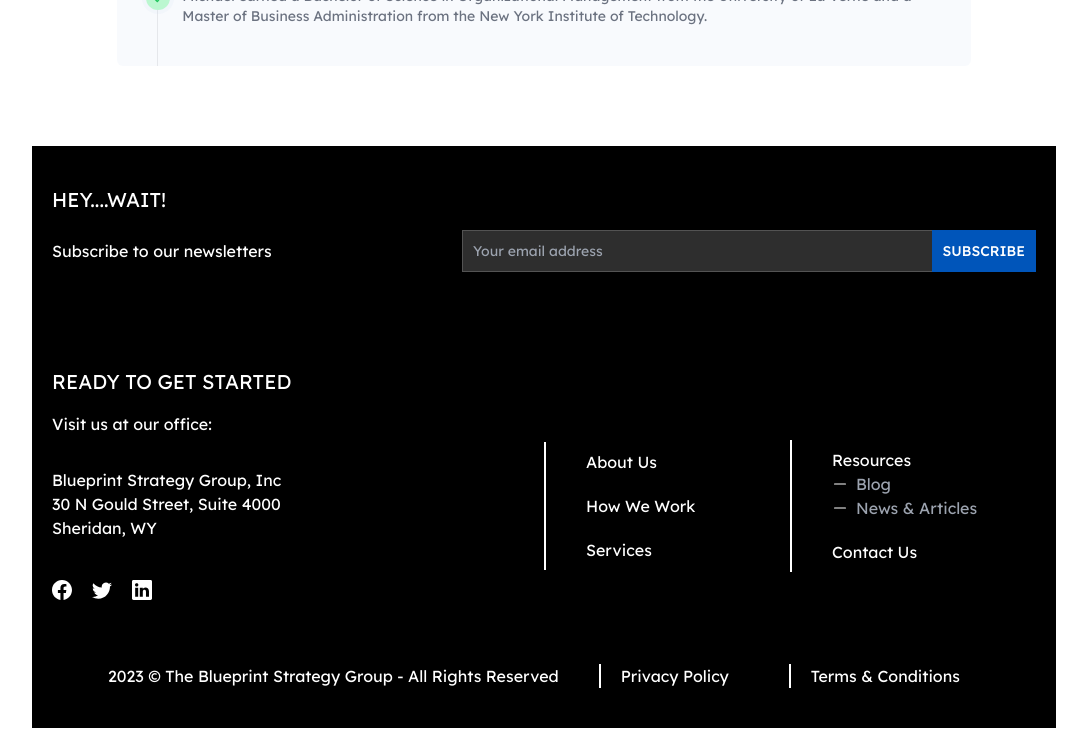
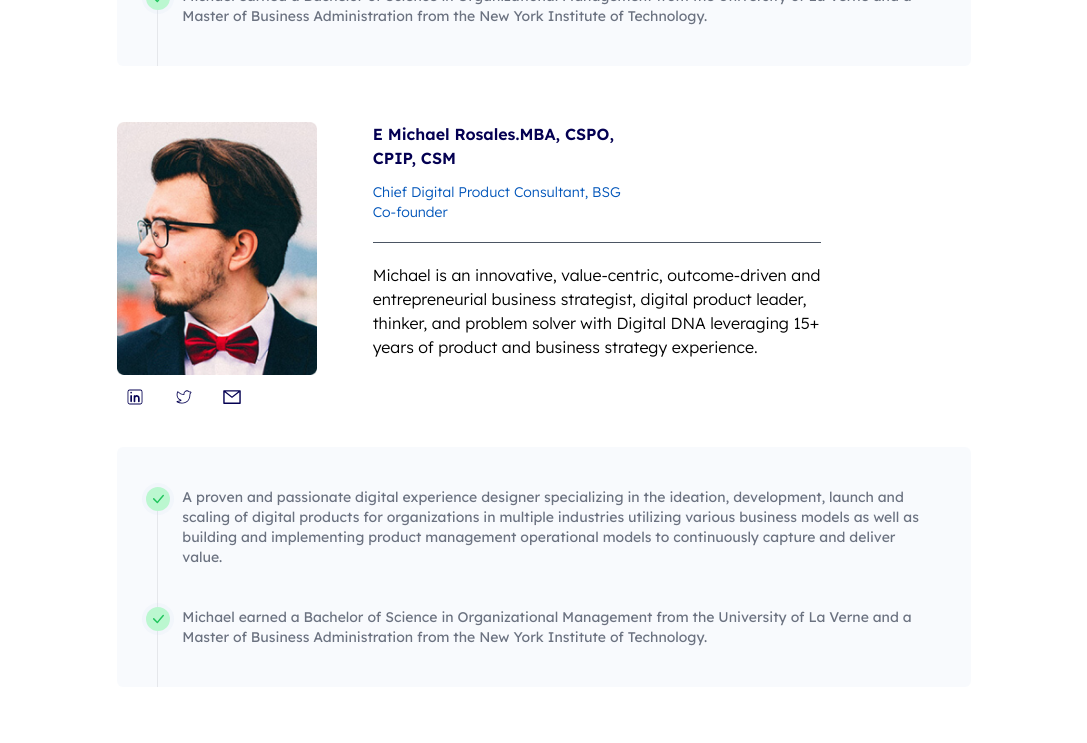
Before and after one commit to EdgarAmpiire/blueprints-web, a React (Create React App) app: page /about-us in a window 1280 px wide. Shown: the part 1740-2483 px from the top of the page, without its empty margins (96-1183 px from the left). Built offline with nearby package versions, Linux system fonts and the light colour scheme; what tw-elements would draw is missing.

Commit message:
about us - team section

```diff
--- a/src/features/aboutUs/components/Team.jsx
+++ b/src/features/aboutUs/components/Team.jsx
@@ -58,6 +58,10 @@ export const Team = () => {
             The Team that makes it happen
           </h1>
         </div>
+
+        {people.map((p, index) => (
+
+        <div>
         <div className=" mt-14 flex items-center justify-center ">
           <div className="flex w-10/12 gap-14">
             <div className="w-3/12 flex flex-col">
@@ -130,6 +134,8 @@ export const Team = () => {
             </div>
           </div>
         </div>
+        </div>
+        ))}
       </div>
     </div>
   );
```
